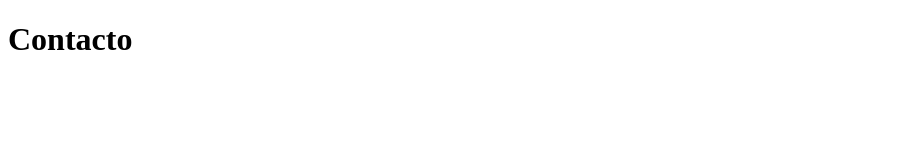
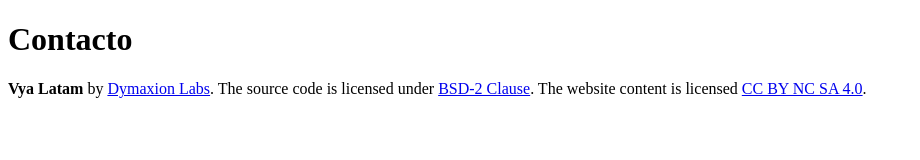
Before and after one commit to dymaxionlabs/ap-latam, a Gatsby site: page /contact in a window 1280 px wide. Shown: the whole page, without its empty margins (0-920 px from the left). Built offline with nearby package versions, Linux system fonts and the light colour scheme; Gatsby itself is replaced by a stand-in of ours.

Commit message:
Add footer

```diff
--- /dev/null
+++ b/src/components/footer.js
@@ -0,0 +1,23 @@
+import React from 'react'
+
+const Footer = () => (
+  <footer className="footer">
+    <div className="container">
+      <div className="content has-text-centered">
+        <p>
+          <strong>Vya Latam</strong> by{' '}
+          <a href="https://dymaxionlabs.com">Dymaxion Labs</a>. The source code
+          is licensed under{' '}
+          <a href="https://opensource.org/licenses/BSD-2-Clause">
+            BSD-2 Clause
+          </a>. The website content is licensed{' '}
+          <a href="https://creativecommons.org/licenses/by-nc-sa/4.0/">
+            CC BY NC SA 4.0
+          </a>.
+        </p>
+      </div>
+    </div>
+  </footer>
+)
+
+export default Footer
--- a/src/pages/contact.js
+++ b/src/pages/contact.js
@@ -1,10 +1,13 @@
 import React from 'react'
+import Footer from '../components/footer'
 
 const ContactPage = () => (
-  <div className="container">
-    <h1 className="title">Contacto</h1>
-    <div className="content">
+  <div>
+    <div className="container">
+      <h1 className="title">Contacto</h1>
+      <div className="content" />
     </div>
+    <Footer />
   </div>
 )
 
--- a/src/pages/index.js
+++ b/src/pages/index.js
@@ -1,5 +1,6 @@
 import React from 'react'
 import Link from 'gatsby-link'
+import Footer from '../components/footer'
 
 const CityList = props => {
   const list = props.cities.map(city => (
@@ -117,6 +118,8 @@ const IndexPage = ({ data }) => {
           </div>
         </div>
       </section>
+
+      <Footer />
     </div>
   )
 }
```
Also changed, not shown: src/components/navbar.js (+18 -6 lines), src/pages/data.js (+7 -3 lines), src/pages/license.js (+6 -3 lines), src/pages/publications.js (+25 -15 lines).
